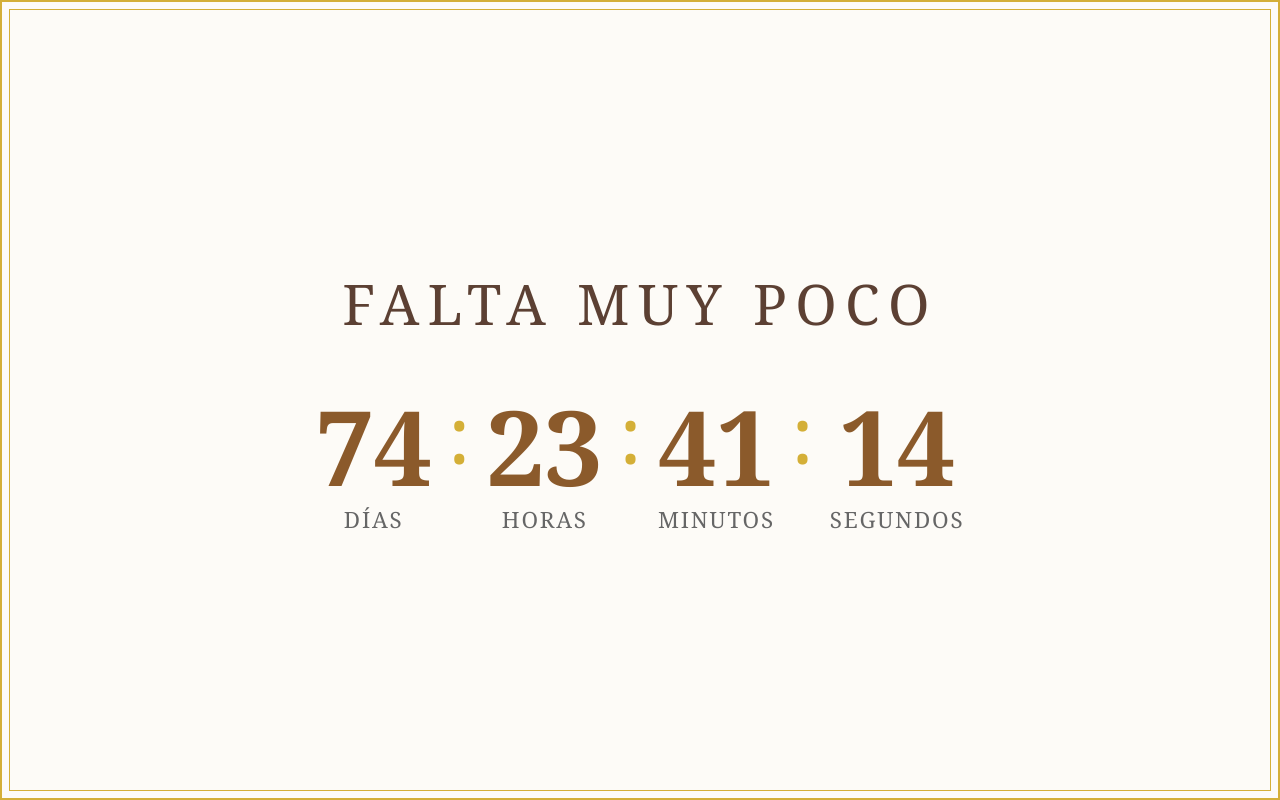
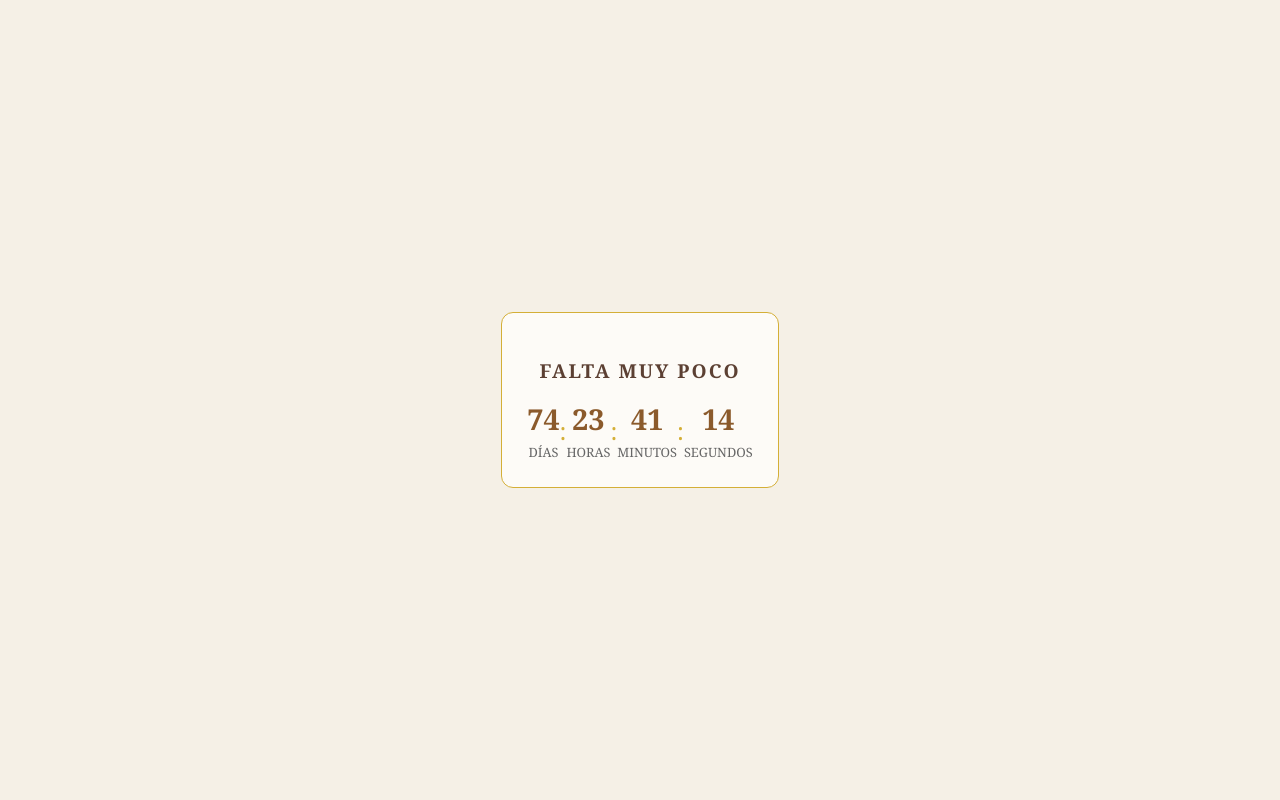
Before and after one commit to chjaime02/cuenta-regresiva, a plain HTML site: page index.html in a window 1280 px wide. Drawn offline with Linux system fonts and the light colour scheme.

Commit message:
Volver al diseño original de la tarjeta
Restaura index.html como estaba antes y saca la versión app (manifest e
íconos). sw.js queda solo para limpiar celulares que ya la hubieran instalado.

Co-Authored-By: Claude Opus 5.5 <noreply@anthropic.com>

```diff
--- a/index.html
+++ b/index.html
@@ -2,83 +2,37 @@
 <html lang="es">
 <head>
   <meta charset="UTF-8">
-  <meta name="viewport" content="width=device-width, initial-scale=1.0, viewport-fit=cover, user-scalable=no">
+  <meta name="viewport" content="width=device-width, initial-scale=1.0">
   <title>Cuenta regresiva</title>
-
-  <!-- App instalable: se abre a pantalla completa desde el ícono -->
-  <link rel="manifest" href="manifest.webmanifest">
-  <meta name="theme-color" content="#f5f0e6">
-  <meta name="mobile-web-app-capable" content="yes">
-  <meta name="apple-mobile-web-app-capable" content="yes">
-  <meta name="apple-mobile-web-app-status-bar-style" content="black-translucent">
-  <meta name="apple-mobile-web-app-title" content="Cuenta regresiva">
-  <link rel="apple-touch-icon" href="icon-180.png">
-  <link rel="icon" href="icon-192.png">
-
   <style>
-    html, body {
-      margin: 0; padding: 0;
-      width: 100%; height: 100%;
-      overflow: hidden;
-      background: #fdfbf7;
-      -webkit-user-select: none; user-select: none;
-      -webkit-tap-highlight-color: transparent;
-    }
-    body {
-      display: flex; align-items: center; justify-content: center;
-      height: 100vh; height: 100dvh;
-      padding: env(safe-area-inset-top) env(safe-area-inset-right) env(safe-area-inset-bottom) env(safe-area-inset-left);
-      box-sizing: border-box;
-      font-family: 'Georgia', serif;
-      color: #333;
-    }
-    .countdown-container {
-      width: 100%; height: 100%;
-      box-sizing: border-box;
-      display: flex; flex-direction: column; align-items: center; justify-content: center;
-      text-align: center;
-      border: 2px solid #d4af37;
-      outline: 1px solid #d4af37; outline-offset: -10px;
-      padding: 5vmin;
-    }
-    h3 {
-      color: #5c4033; margin: 0 0 6vmin;
-      font-size: clamp(1.2rem, 7vmin, 3.5rem);
-      letter-spacing: 0.15em; font-weight: normal;
-    }
-    #countdown {
-      display: flex; justify-content: center; align-items: flex-start;
-      gap: 2vmin; width: 100%;
-    }
-    .unit { flex: 0 1 auto; min-width: 0; }
-    .num {
-      display: block; font-weight: bold; color: #8b5a2b;
-      font-size: clamp(1.8rem, 13vmin, 8rem); line-height: 1.1;
-      font-variant-numeric: tabular-nums;
-    }
-    .label {
-      font-size: clamp(0.7rem, 3.2vmin, 1.4rem);
-      text-transform: uppercase; color: #666; letter-spacing: 0.08em;
-    }
-    .sep {
-      color: #d4af37; font-size: clamp(1.5rem, 10vmin, 6rem); line-height: 1.1;
-    }
-    .done { color: #8b5a2b; font-size: clamp(1.5rem, 9vmin, 5rem); margin: 0; }
+    body { margin: 0; min-height: 100vh; display: flex; align-items: center; justify-content: center; background: #f5f0e6; padding: 16px; box-sizing: border-box; }
   </style>
 </head>
 <body>
 
-<div class="countdown-container">
-  <h3>FALTA MUY POCO</h3>
+<div class="countdown-container" style="text-align: center; font-family: 'Georgia', serif; background: #fdfbf7; padding: 25px; border-radius: 12px; border: 1px solid #d4af37; max-width: 400px; margin: auto; color: #333;">
+  <h3 style="color: #5c4033; margin-bottom: 15px; font-size: 1.2rem; letter-spacing: 2px;">FALTA MUY POCO</h3>
 
-  <div id="countdown">
-    <div class="unit"><span id="days" class="num">00</span><span class="label">Días</span></div>
-    <div class="sep">:</div>
-    <div class="unit"><span id="hours" class="num">00</span><span class="label">Horas</span></div>
-    <div class="sep">:</div>
-    <div class="unit"><span id="minutes" class="num">00</span><span class="label">Minutos</span></div>
-    <div class="sep">:</div>
-    <div class="unit"><span id="seconds" class="num">00</span><span class="label">Segundos</span></div>
+  <div id="countdown" style="display: flex; justify-content: space-around; font-size: 1.1rem;">
+    <div>
+      <span id="days" style="font-size: 1.8rem; font-weight: bold; color: #8b5a2b; display: block;">00</span>
+      <span style="font-size: 0.8rem; text-transform: uppercase; color: #666;">Días</span>
+    </div>
+    <div style="font-size: 1.5rem; color: #d4af37; align-self: center;">:</div>
+    <div>
+      <span id="hours" style="font-size: 1.8rem; font-weight: bold; color: #8b5a2b; display: block;">00</span>
+      <span style="font-size: 0.8rem; text-transform: uppercase; color: #666;">Horas</span>
+    </div>
+    <div style="font-size: 1.5rem; color: #d4af37; align-self: center;">:</div>
+    <div>
+      <span id="minutes" style="font-size: 1.8rem; font-weight: bold; color: #8b5a2b; display: block;">00</span>
+      <span style="font-size: 0.8rem; text-transform: uppercase; color: #666;">Minutos</span>
+    </div>
+    <div style="font-size: 1.5rem; color: #d4af37; align-self: center;">:</div>
+    <div>
+      <span id="seconds" style="font-size: 1.8rem; font-weight: bold; color: #8b5a2b; display: block;">00</span>
+      <span style="font-size: 0.8rem; text-transform: uppercase; color: #666;">Segundos</span>
+    </div>
   </div>
 </div>
 
@@ -91,7 +45,7 @@
 
     if (distance < 0) {
       clearInterval(timer);
-      document.getElementById("countdown").innerHTML = "<h4 class='done'>¡Llegó el gran día!</h4>";
+      document.getElementById("countdown").innerHTML = "<h4 style='color: #8b5a2b; width: 100%;'>¡Llegó el gran día!</h4>";
       return;
     }
 
@@ -108,27 +62,6 @@
 
   const timer = setInterval(updateCountdown, 1000);
   updateCountdown();
-
-  // Si se abre desde el navegador (no instalada), un toque pone pantalla completa
-  document.addEventListener("click", () => {
-    const el = document.documentElement;
-    if (!document.fullscreenElement && el.requestFullscreen) {
-      el.requestFullscreen().catch(() => {});
-    }
-  });
-
-  // Mantener la pantalla encendida mientras se muestra
-  let wakeLock = null;
-  async function keepAwake() {
-    try { if ("wakeLock" in navigator) wakeLock = await navigator.wakeLock.request("screen"); } catch (e) {}
-  }
-  keepAwake();
-  document.addEventListener("visibilitychange", () => { if (document.visibilityState === "visible") keepAwake(); });
-
-  // Funciona sin internet una vez abierta
-  if ("serviceWorker" in navigator) {
-    navigator.serviceWorker.register("sw.js").catch(() => {});
-  }
 </script>
 
 </body>
```
Also changed, not shown: sw.js (+6 -23 lines), icon-180.png (deleted), icon-192.png (deleted), icon-512.png (deleted), manifest.webmanifest (deleted).
